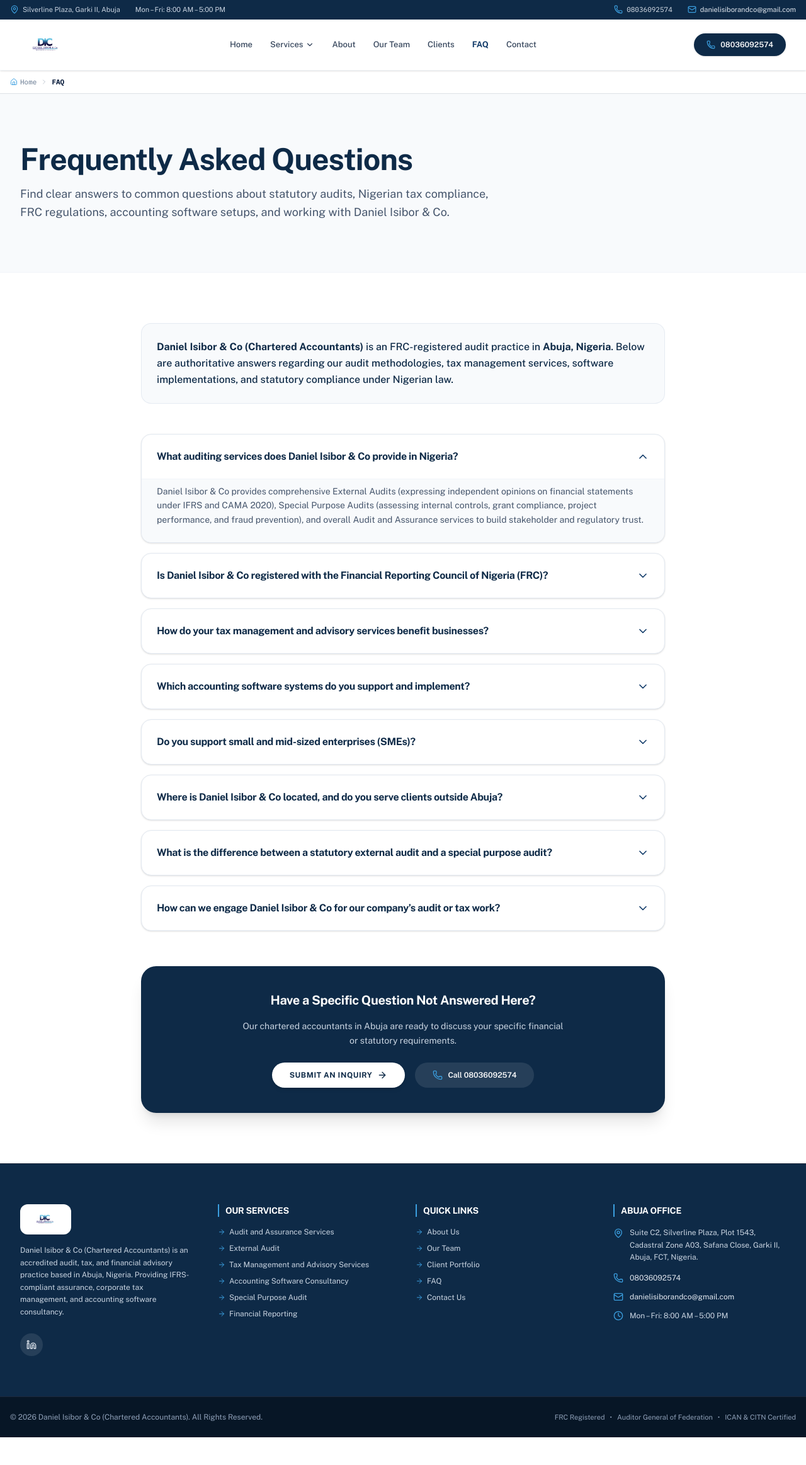
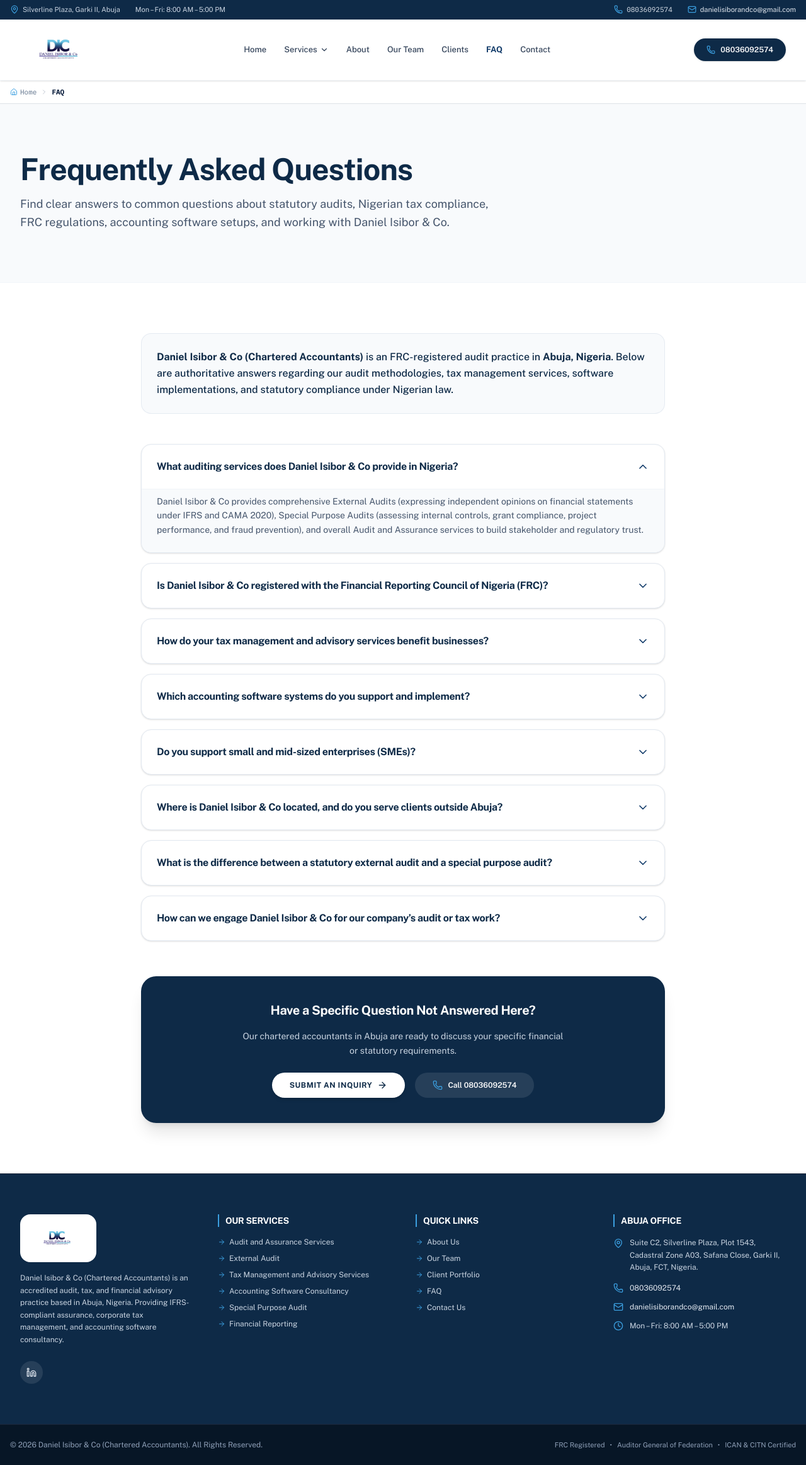
Before and after one commit to OmobolajiDurojaiye/dic-temp, a Next.js app: page /faq in a window 1280 px wide. Shown: the whole page at 63% size. Before the commit the page ends 2282 px from the top, so only its background shows below. Built offline with nearby package versions, Linux system fonts and the light colour scheme.

Commit message:
feat(logo-team-clients): enlarge logo visibility, integrate Mr. Mayowa photo and LinkedIn links, add new schools to clients, and update page rendering

```diff
--- a/src/app/team/[slug]/page.tsx
+++ b/src/app/team/[slug]/page.tsx
@@ -63,7 +63,7 @@
   const teamPhotos: Record<string, string> = {
     "daniel-isibor": "/images/Mr Daniel.jpeg",
     "rukayat-hassan-daniel": "/images/Mrs Rukayat.jpeg",
-    "mayowa-omotosho": "/images/stock/man-suit.jpg",
+    "mayowa-omotosho": "/images/Mr Mayowa.png",
     "idris-husseini": "/images/stock/team-collaboration.jpg"
   };
 
--- a/src/components/Footer.tsx
+++ b/src/components/Footer.tsx
@@ -19,7 +19,7 @@
         <div className="grid grid-cols-1 md:grid-cols-2 lg:grid-cols-4 gap-10">
           {/* Column 1: Firm Bio */}
           <div className="space-y-4">
-            <Logo light className="h-10 w-auto" />
+            <Logo light />
             <p className="text-xs leading-relaxed text-slate-300 font-sans">
               Daniel Isibor & Co (Chartered Accountants) is an accredited audit, tax, and financial advisory practice based in Abuja, Nigeria. Providing IFRS-compliant assurance, corporate tax management, and accounting software consultancy.
             </p>
--- a/src/components/Logo.tsx
+++ b/src/components/Logo.tsx
@@ -6,16 +6,16 @@
   light?: boolean;
 }
 
-export default function Logo({ className = "h-12 w-auto", light = false }: LogoProps) {
+export default function Logo({ className = "h-16 sm:h-20 w-auto", light = false }: LogoProps) {
   if (light) {
     return (
-      <div className="inline-flex items-center bg-white px-3 py-1.5 rounded-xl shadow-xs">
+      <div className="inline-flex items-center bg-white px-4 py-2.5 rounded-2xl shadow-xs">
         <Image
           src="/images/DIC-LOGO.png"
           alt="Daniel Isibor & Co (Chartered Accountants)"
-          width={180}
-          height={50}
-          className="h-9 w-auto object-contain"
+          width={280}
+          height={80}
+          className="h-14 w-auto object-contain"
           priority
         />
       </div>
@@ -27,9 +27,9 @@
       <Image
         src="/images/DIC-LOGO.png"
         alt="Daniel Isibor & Co (Chartered Accountants)"
-        width={220}
-        height={60}
-        className="h-11 sm:h-13 w-auto object-contain transition-all"
+        width={320}
+        height={90}
+        className={`${className} object-contain transition-all`}
         priority
       />
     </div>
--- a/src/components/Navbar.tsx
+++ b/src/components/Navbar.tsx
@@ -56,11 +56,11 @@
 
       {/* Main Navigation Bar */}
       <div className="max-w-7xl mx-auto px-4 sm:px-6 lg:px-8">
-        <div className="flex justify-between items-center h-20">
+        <div className="flex justify-between items-center h-24">
           {/* Real DIC Logo */}
           <div className="flex-shrink-0">
             <Link href="/" className="flex items-center">
-              <Logo className="h-10 w-auto" />
+              <Logo className="h-16 sm:h-20 w-auto" />
             </Link>
           </div>
 
--- a/src/data/firmData.ts
+++ b/src/data/firmData.ts
@@ -322,14 +322,15 @@
       "IFRS Financial Statement Compilation",
       "Organizational Capacity Building",
       "Corporate Governance & Compliance"
-    ]
+    ],
+    linkedin: "https://www.linkedin.com/in/rukayat-hassan-daniel-aca-acti-mba-035a3611a/"
   },
   {
     slug: "mayowa-omotosho",
     name: "Mayowa Omotosho",
     role: "Senior Manager – Compliance",
     credentials: "B.Sc (Accounting), Data & Systems Specialist",
-    photoUrl: "",
+    photoUrl: "/images/Mr Mayowa.png",
     shortBio:
       "Compliance and systems specialist skilled in financial analysis, Power BI, SQL, and management account preparation.",
     fullBio: [
@@ -349,7 +350,8 @@
       "Management Accounting & Reporting",
       "Business Intelligence (Power BI & SQL)",
       "Cash Flow & Working Capital Optimization"
-    ]
+    ],
+    linkedin: "https://www.linkedin.com/in/mayowa-omotosho-0985b0124/"
   },
   {
     slug: "idris-husseini",
@@ -399,6 +401,18 @@
     category: "Education & Institutional Management",
     description: "Financial reporting, payroll structuring, and software advisory.",
     logoUrl: "/images/Startrite Schools.jpeg"
+  },
+  {
+    name: "Springhall British School",
+    category: "Education & Institutional Management",
+    description: "Statutory external audit, accounting systems, and tax compliance.",
+    logoUrl: ""
+  },
+  {
+    name: "Abuja Schools Association",
+    category: "Education & Institutional Association",
+    description: "Advisory, regulatory compliance, and audit frameworks.",
+    logoUrl: ""
   },
   {
     name: "News Engineering (Nig.) Ltd",
```
Also changed, not shown: images/Mr Mayowa.png (added), public/images/Mr Mayowa.png (added).
